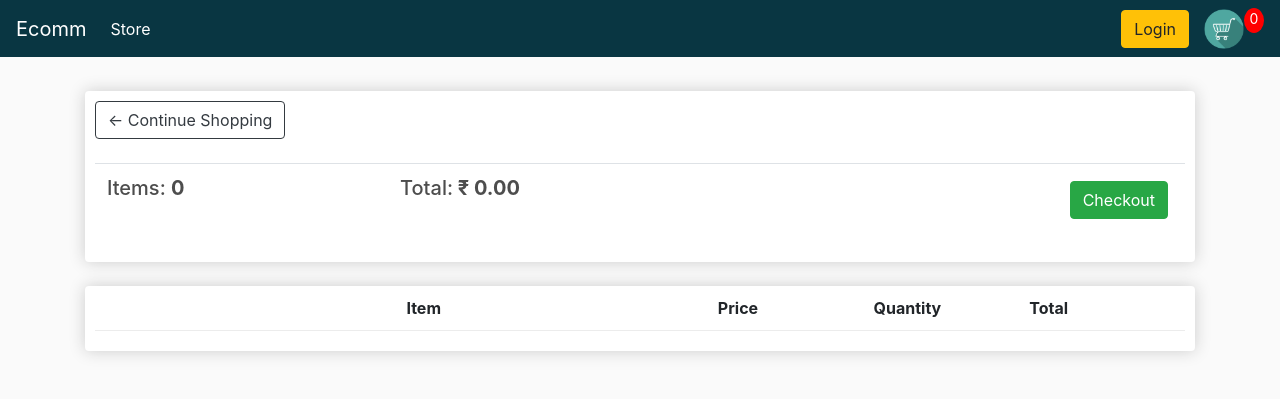
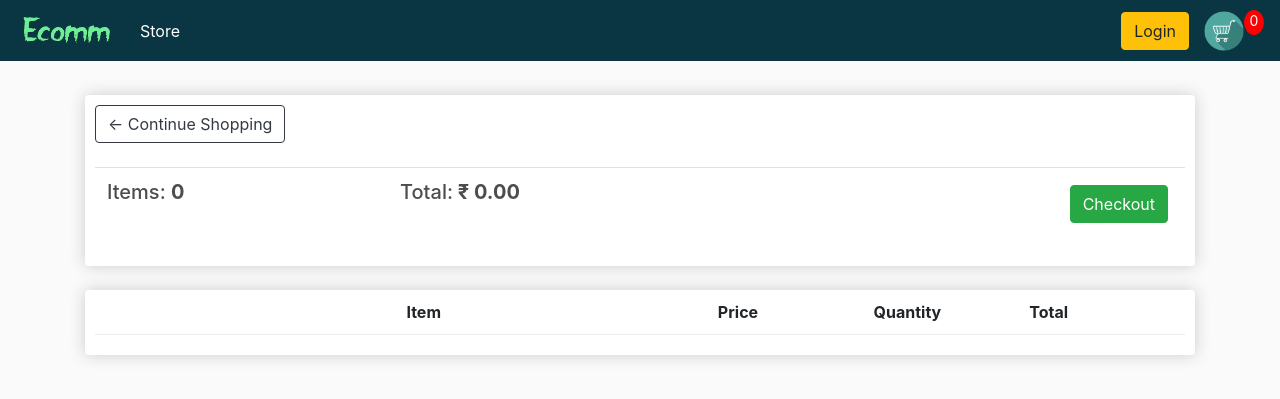
Before and after one commit to hverified/Ecomm, a Django app: page /cart/ in a window 1280 px wide. Shown: the top 399 px of the page. Run offline with Django 3.2, Linux system fonts and the light colour scheme; lists and menus that the app fills with data are empty; some libraries are stand-ins or nearby versions.

Commit message:
Added Logos

```diff
--- a/store/templates/store/base.html
+++ b/store/templates/store/base.html
@@ -3,7 +3,10 @@
 <html>
 
 <head>
-    <title>Ecomm</title>
+    <title>
+        Ecomm
+    </title>
+    <link rel="icon" type="image/png" href="{% static 'images/E.png' %}">
     <link rel="stylesheet" href="https://stackpath.bootstrapcdn.com/bootstrap/4.4.1/css/bootstrap.min.css" integrity="sha384-Vkoo8x4CGsO3+Hhxv8T/Q5PaXtkKtu6ug5TOeNV6gBiFeWPGFN9MuhOf23Q9Ifjh" crossorigin="anonymous">
     <link rel="stylesheet" type="text/css" href="{% static 'css/main.css' %}">
     <meta name="viewport" content="width=device-width, initial-scale=1, maximum-scale=1, minimum-scale=1" />
@@ -54,13 +57,12 @@
         document.cookie = 'cart=' + JSON.stringify(cart) + ";domain=;path=/"
     }
     console.log('Cart:', cart);
-
     </script>
 </head>
 
 <body>
     <nav class="navbar navbar-expand-lg navbar-dark bg-dark">
-        <a class="navbar-brand" href="{% url 'store' %}">Ecomm</a>
+        <a class="navbar-brand" href="{% url 'store' %}"><img src="{% static 'images/Ecomm.png' %}" width="100" height="35" alt="E Logo"></a>
         <button class="navbar-toggler" type="button" data-toggle="collapse" data-target="#navbarSupportedContent" aria-controls="navbarSupportedContent" aria-expanded="false" aria-label="Toggle navigation">
             <span class="navbar-toggler-icon"></span>
         </button>
```
Also changed, not shown: static/images/E.png (added), static/images/Ecomm.png (added).
